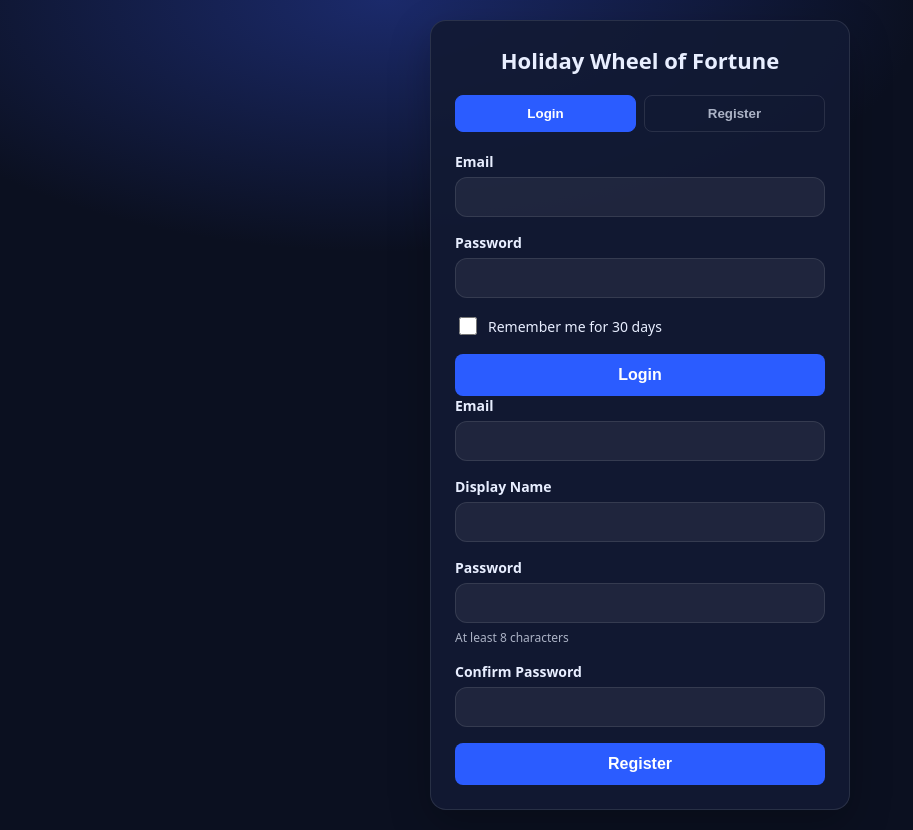
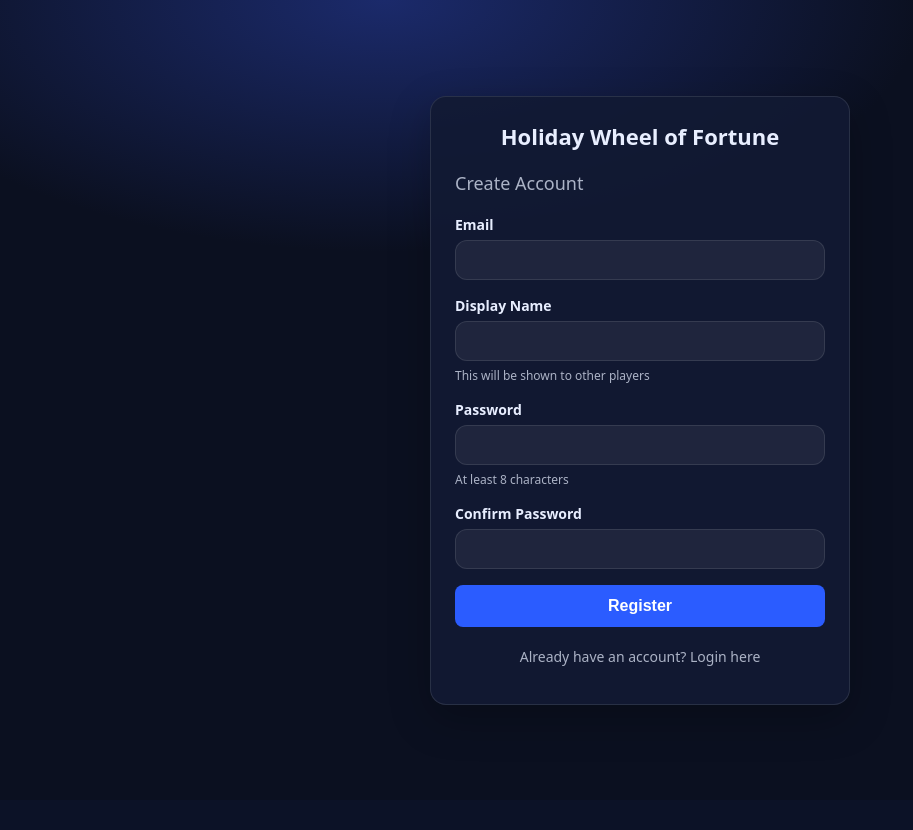
Before and after one commit to balllder/holiday-wheel, a Flask app: page /auth/register in a window 1280 px wide. Shown: the whole page, without its empty margins (0-913 px from the left). After the commit the page ends 712 px from the top, so only its background shows below. Run offline with Flask 3, Linux system fonts and the light colour scheme.

Commit message:
Fix wheel randomization and improve auth UX
Wheel fixes:
- Add __post_init__ to GameState to shuffle wheel on creation
- Ensures wheel is randomized for new rooms, not just new games

Auth improvements:
- Split login and register into separate pages
- Add password confirmation field to registration
- Add optional Google reCAPTCHA v2 for registration spam protection
- Add requests dependency for CAPTCHA verification

Documentation:
- Add reCAPTCHA environment variables to README and CLAUDE.md

Co-Authored-By: Claude Opus 4.5 <noreply@anthropic.com>

```diff
--- a/app.py
+++ b/app.py
@@ -416,6 +416,10 @@ class GameState:
     final_pick_vowel: Optional[str] = None
     final_end_ts: Optional[float] = None
     final_timer_task_running: bool = False
+
+    def __post_init__(self):
+        """Shuffle wheel slots on game creation."""
+        random.shuffle(self.wheel_slots)
 
     def load_config_from_db(self):
         cfg = db_get_room_config(self.room)
--- a/auth.py
+++ b/auth.py
@@ -1,10 +1,12 @@
 """Authentication blueprint for Holiday Wheel."""
 
+import os
 import re
 import secrets
 import time
 from functools import wraps
 
+import requests
 from flask import Blueprint, jsonify, redirect, render_template, request, session, url_for
 from werkzeug.security import check_password_hash, generate_password_hash
 
@@ -22,6 +24,10 @@ from db_auth import (
     db_verify_user,
 )
 from email_service import send_verification_email
+
+# reCAPTCHA configuration
+RECAPTCHA_SITE_KEY = os.environ.get("RECAPTCHA_SITE_KEY", "")
+RECAPTCHA_SECRET_KEY = os.environ.get("RECAPTCHA_SECRET_KEY", "")
 
 auth_bp = Blueprint("auth", __name__, url_prefix="/auth")
 
@@ -108,20 +114,45 @@ def login():
     return response
 
 
+def verify_recaptcha(token: str) -> bool:
+    """Verify reCAPTCHA token with Google."""
+    if not RECAPTCHA_SECRET_KEY:
+        return True  # Skip verification if not configured
+
+    try:
+        response = requests.post(
+            "https://www.google.com/recaptcha/api/siteverify",
+            data={"secret": RECAPTCHA_SECRET_KEY, "response": token},
+            timeout=10
+        )
+        result = response.json()
+        return result.get("success", False)
+    except Exception:
+        return False
+
+
 @auth_bp.route("/register", methods=["GET", "POST"])
 def register():
     """Registration page and handler."""
     if request.method == "GET":
         if get_current_user():
             return redirect(url_for("auth.lobby"))
-        return render_template("auth/login.html", show_register=True)
+        return render_template("auth/register.html", recaptcha_site_key=RECAPTCHA_SITE_KEY)
 
     data = request.get_json() if request.is_json else request.form
     email = (data.get("email") or "").strip().lower()
     password = data.get("password") or ""
     display_name = (data.get("display_name") or "").strip()
+    captcha_token = data.get("captcha_token") or ""
 
     errors = []
+
+    # Verify reCAPTCHA if configured
+    if RECAPTCHA_SECRET_KEY:
+        if not captcha_token:
+            errors.append("Please complete the CAPTCHA")
+        elif not verify_recaptcha(captcha_token):
+            errors.append("CAPTCHA verification failed")
 
     if not email or not EMAIL_REGEX.match(email):
         errors.append("Valid email is required")
--- a/requirements.txt
+++ b/requirements.txt
@@ -6,6 +6,7 @@ python-engineio==4.9.1
 gevent==25.9.1
 gevent-websocket==0.10.1
 gunicorn==22.0.0
+requests==2.32.3
 pytest==8.3.4
 pytest-cov==4.1.0
 ruff==0.8.6
--- a/static/auth.js
+++ b/static/auth.js
@@ -2,25 +2,9 @@
 
 const loginForm = document.getElementById("loginForm");
 const registerForm = document.getElementById("registerForm");
-const loginTab = document.getElementById("loginTab");
-const registerTab = document.getElementById("registerTab");
 
-// Tab switching
-loginTab.addEventListener("click", () => {
-  loginTab.classList.add("active");
-  registerTab.classList.remove("active");
-  loginForm.classList.remove("hidden");
-  registerForm.classList.add("hidden");
-});
-
-registerTab.addEventListener("click", () => {
-  registerTab.classList.add("active");
-  loginTab.classList.remove("active");
-  registerForm.classList.remove("hidden");
-  loginForm.classList.add("hidden");
-});
-
-// Login handler
+// Login handler (only runs if loginForm exists)
+if (loginForm) {
   loginForm.addEventListener("submit", async (e) => {
     e.preventDefault();
     const errorEl = document.getElementById("loginError");
@@ -57,8 +41,10 @@ loginForm.addEventListener("submit", async (e) => {
       submitBtn.textContent = "Login";
     }
   });
+}
 
-// Register handler
+// Register handler (only runs if registerForm exists)
+if (registerForm) {
   registerForm.addEventListener("submit", async (e) => {
     e.preventDefault();
     const errorEl = document.getElementById("registerError");
@@ -71,10 +57,22 @@ registerForm.addEventListener("submit", async (e) => {
     const password = document.getElementById("regPassword").value;
     const confirmPassword = document.getElementById("regConfirmPassword").value;
 
+    // Password confirmation validation
     if (password !== confirmPassword) {
       errorEl.textContent = "Passwords do not match";
       errorEl.classList.remove("hidden");
       return;
+    }
+
+    // Get reCAPTCHA token if enabled
+    let captchaToken = null;
+    if (window.RECAPTCHA_ENABLED && window.grecaptcha) {
+      captchaToken = grecaptcha.getResponse();
+      if (!captchaToken) {
+        errorEl.textContent = "Please complete the CAPTCHA";
+        errorEl.classList.remove("hidden");
+        return;
+      }
     }
 
     const submitBtn = registerForm.querySelector('button[type="submit"]');
@@ -82,10 +80,15 @@ registerForm.addEventListener("submit", async (e) => {
     submitBtn.textContent = "Registering...";
 
     try {
+      const payload = { email, password, display_name: displayName };
+      if (captchaToken) {
+        payload.captcha_token = captchaToken;
+      }
+
       const res = await fetch("/auth/register", {
         method: "POST",
         headers: { "Content-Type": "application/json" },
-      body: JSON.stringify({ email, password, display_name: displayName })
+        body: JSON.stringify(payload)
       });
 
       const data = await res.json();
@@ -94,21 +97,28 @@ registerForm.addEventListener("submit", async (e) => {
         successEl.textContent = data.message;
         successEl.classList.remove("hidden");
         registerForm.reset();
+        // Reset reCAPTCHA if present
+        if (window.grecaptcha) {
+          grecaptcha.reset();
+        }
       } else {
         const errors = data.errors || [data.error || "Registration failed"];
         errorEl.textContent = errors.join(", ");
         errorEl.classList.remove("hidden");
+        // Reset reCAPTCHA on error
+        if (window.grecaptcha) {
+          grecaptcha.reset();
+        }
       }
     } catch (err) {
       errorEl.textContent = "Network error. Please try again.";
       errorEl.classList.remove("hidden");
+      if (window.grecaptcha) {
+        grecaptcha.reset();
+      }
     } finally {
       submitBtn.disabled = false;
       submitBtn.textContent = "Register";
     }
   });
-
-// Check if URL indicates we should show register tab
-if (window.location.search.includes("register") || window.location.hash === "#register") {
-  registerTab.click();
 }
--- a/static/styles.css
+++ b/static/styles.css
@@ -562,6 +562,39 @@ input, textarea, select{
   font-size:14px;
 }
 
+.authSubtitle{
+  margin:0 0 20px 0;
+  font-size:18px;
+  font-weight:normal;
+  color:var(--muted);
+}
+
+.authLinks{
+  margin-top:20px;
+  text-align:center;
+  color:var(--muted);
+  font-size:14px;
+}
+
+.authLinks a{
+  color:var(--accent);
+  text-decoration:none;
+}
+
+.authLinks a:hover{
+  text-decoration:underline;
+}
+
+.captchaGroup{
+  display:flex;
+  justify-content:center;
+  margin:10px 0;
+}
+
+.g-recaptcha{
+  transform-origin:center;
+}
+
 /* Verify result page */
 .verifyResult{
   text-align:center;
--- a/templates/auth/login.html
+++ b/templates/auth/login.html
@@ -10,11 +10,6 @@
   <div class="authPage">
     <div class="authContainer">
       <h1>Holiday Wheel of Fortune</h1>
-
-      <div class="authTabs">
-        <button id="loginTab" class="authTab active" type="button">Login</button>
-        <button id="registerTab" class="authTab" type="button">Register</button>
-      </div>
 
       <form id="loginForm" class="authForm">
         <div class="formGroup">
@@ -35,28 +30,9 @@
         <div id="loginError" class="authError hidden"></div>
       </form>
 
-      <form id="registerForm" class="authForm hidden">
-        <div class="formGroup">
-          <label for="regEmail">Email</label>
-          <input type="email" id="regEmail" name="email" required autocomplete="email" />
-        </div>
-        <div class="formGroup">
-          <label for="regDisplayName">Display Name</label>
-          <input type="text" id="regDisplayName" name="display_name" required minlength="2" maxlength="24" autocomplete="nickname" />
-        </div>
-        <div class="formGroup">
-          <label for="regPassword">Password</label>
-          <input type="password" id="regPassword" name="password" required minlength="8" autocomplete="new-password" />
-          <span class="formHint">At least 8 characters</span>
-        </div>
-        <div class="formGroup">
-          <label for="regConfirmPassword">Confirm Password</label>
-          <input type="password" id="regConfirmPassword" required minlength="8" autocomplete="new-password" />
-        </div>
-        <button type="submit" class="authSubmit">Register</button>
-        <div id="registerError" class="authError hidden"></div>
-        <div id="registerSuccess" class="authSuccess hidden"></div>
-      </form>
+      <div class="authLinks">
+        <p>Don't have an account? <a href="{{ url_for('auth.register') }}">Register here</a></p>
+      </div>
     </div>
   </div>
 
--- /dev/null
+++ b/templates/auth/register.html
@@ -0,0 +1,58 @@
+<!doctype html>
+<html lang="en">
+<head>
+  <meta charset="utf-8" />
+  <meta name="viewport" content="width=device-width,initial-scale=1" />
+  <title>Holiday Wheel - Register</title>
+  <link rel="stylesheet" href="{{ url_for('static', filename='styles.css') }}" />
+  {% if recaptcha_site_key %}
+  <script src="https://www.google.com/recaptcha/api.js" async defer></script>
+  {% endif %}
+</head>
+<body>
+  <div class="authPage">
+    <div class="authContainer">
+      <h1>Holiday Wheel of Fortune</h1>
+      <h2 class="authSubtitle">Create Account</h2>
+
+      <form id="registerForm" class="authForm">
+        <div class="formGroup">
+          <label for="regEmail">Email</label>
+          <input type="email" id="regEmail" name="email" required autocomplete="email" />
+        </div>
+        <div class="formGroup">
+          <label for="regDisplayName">Display Name</label>
+          <input type="text" id="regDisplayName" name="display_name" required minlength="2" maxlength="24" autocomplete="nickname" />
+          <span class="formHint">This will be shown to other players</span>
+        </div>
+        <div class="formGroup">
+          <label for="regPassword">Password</label>
+          <input type="password" id="regPassword" name="password" required minlength="8" autocomplete="new-password" />
+          <span class="formHint">At least 8 characters</span>
+        </div>
+        <div class="formGroup">
+          <label for="regConfirmPassword">Confirm Password</label>
+          <input type="password" id="regConfirmPassword" name="confirm_password" required minlength="8" autocomplete="new-password" />
+        </div>
+        {% if recaptcha_site_key %}
+        <div class="formGroup captchaGroup">
+          <div class="g-recaptcha" data-sitekey="{{ recaptcha_site_key }}"></div>
+        </div>
+        {% endif %}
+        <button type="submit" class="authSubmit">Register</button>
+        <div id="registerError" class="authError hidden"></div>
+        <div id="registerSuccess" class="authSuccess hidden"></div>
+      </form>
+
+      <div class="authLinks">
+        <p>Already have an account? <a href="{{ url_for('auth.login') }}">Login here</a></p>
+      </div>
+    </div>
+  </div>
+
+  <script>
+    window.RECAPTCHA_ENABLED = {{ 'true' if recaptcha_site_key else 'false' }};
+  </script>
+  <script src="{{ url_for('static', filename='auth.js') }}"></script>
+</body>
+</html>
```
Also changed, not shown: CLAUDE.md (+4 -0 lines), README.md. Lines whose indentation alone changed are shown as unchanged.
